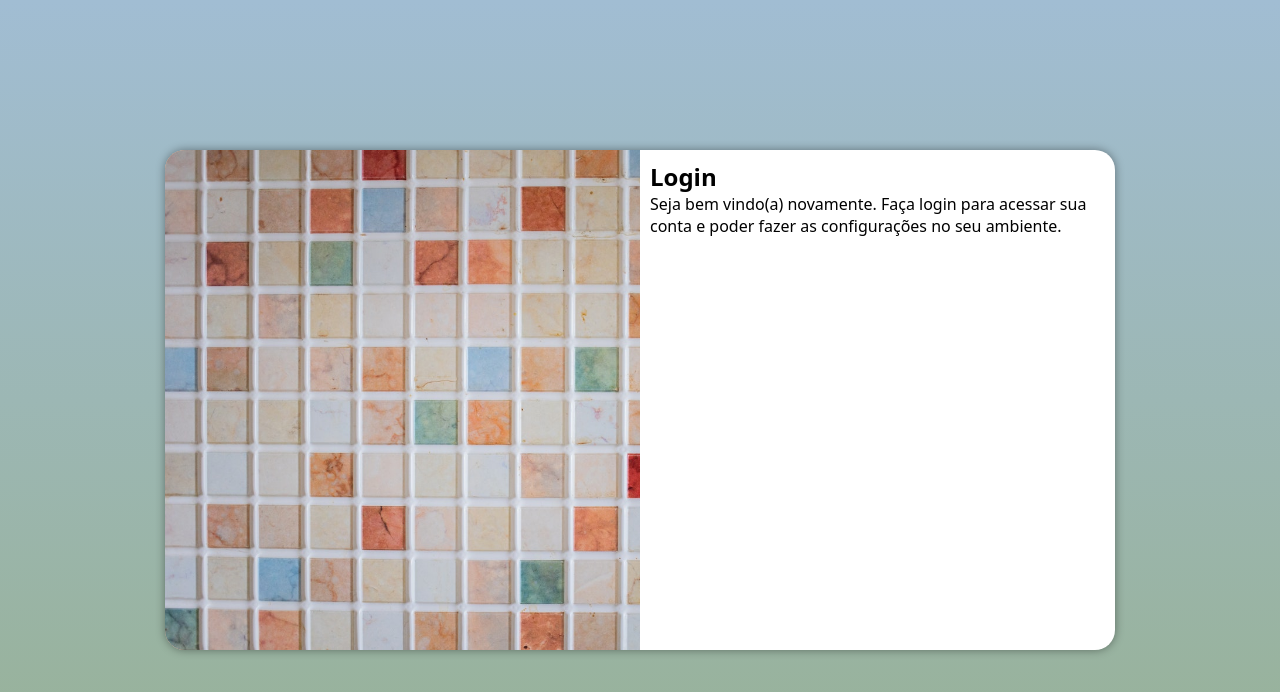
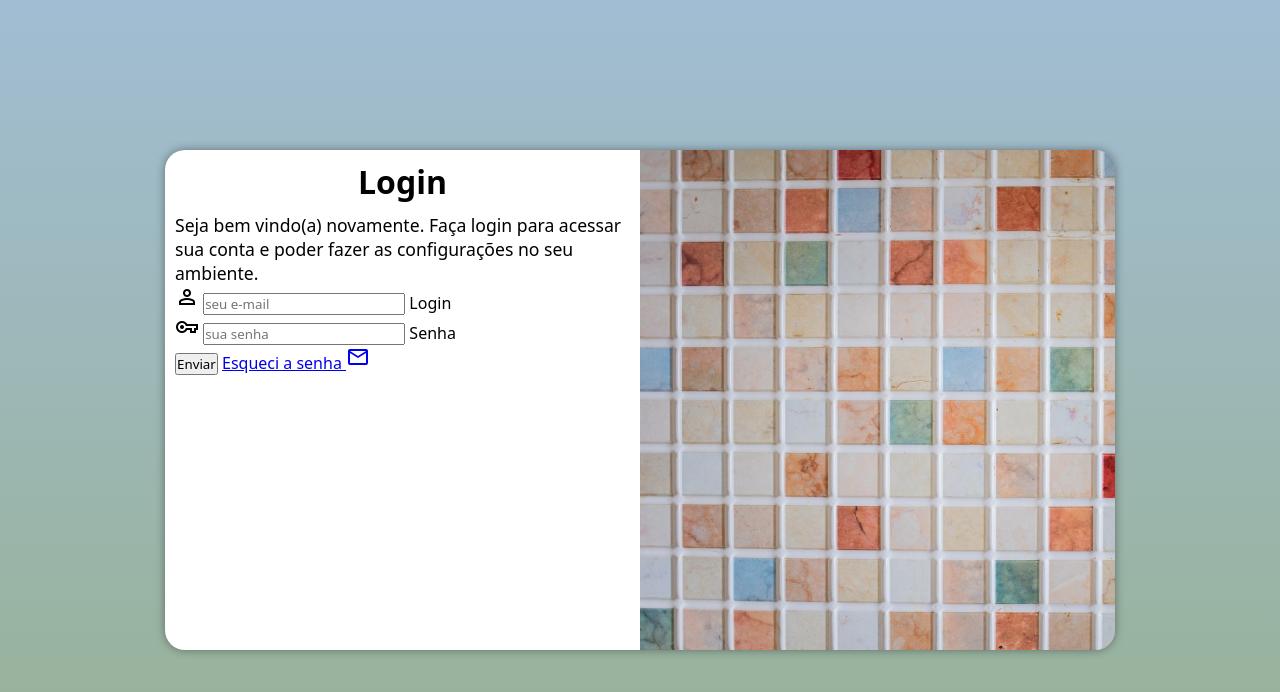
Before and after one commit to biancassantos/projeto-login, a plain HTML site: page index.html in a window 1280 px wide. Drawn offline with nearby package versions, Linux system fonts and the light colour scheme.

Commit message:
formulario criado

```diff
--- a/estilos/media-query.css
+++ b/estilos/media-query.css
@@ -31,13 +31,21 @@
     }
 
     #login > #imagem {
-        float: left;
+        float: right;
         width: 50%;
         height: 100%;
     }
 
     #login > #formulario {
-        float: right;
+        float: left;
         width: 50%;
     }
+
+    #formulario h1 {
+        font-size: 2em;
+    }
+
+    #formulario p {
+        font-size: 1.1em;
+    }
 }
--- a/estilos/style.css
+++ b/estilos/style.css
@@ -59,3 +59,12 @@ main {
     display: block;
     padding: 10px;
 }
+
+#formulario h1 {
+    text-align: center;
+    margin-bottom: 10px;
+}
+
+#formulario p {
+    font-size: .8em;
+}
--- a/index.html
+++ b/index.html
@@ -5,6 +5,7 @@
     <meta http-equiv="X-UA-Compatible" content="IE=edge">
     <meta name="viewport" content="width=device-width, initial-scale=1.0">
     <title>Login</title>
+    <link href="https://fonts.googleapis.com/css2?family=Material+Symbols+Outlined" rel="stylesheet" />
     <link rel="stylesheet" href="estilos/style.css">
     <link rel="stylesheet" href="estilos/media-query.css">
 </head>
@@ -17,8 +18,21 @@
             <div id="formulario">
                 <h1>Login</h1>
                 <p>Seja bem vindo(a) novamente. Faça login para acessar sua conta e poder fazer as configurações no seu ambiente.</p>
-                <form action="login.php" method="post">
-
+                <form action="login.php" method="post" autocomplete="on">
+                    <div class="campo">
+                        <span class="material-symbols-outlined">person</span>
+                        <input type="email" name="login" id="ilogin" placeholder="seu e-mail" autocomplete="email" required>
+                        <label for="ilogin">Login</label>
+                    </div>
+                    <div class="campo">
+                        <span class="material-symbols-outlined">vpn_key</span>
+                        <input type="password" name="senha" id="isenha" placeholder="sua senha" autocomplete="current-password" required minlength="8" maxlength="15">
+                        <label for="isenha">Senha</label>
+                    </div>
+                    <input type="submit" value="Enviar">
+                    <a href="esqueci.html">
+                        Esqueci a senha <span class="material-symbols-outlined">mail</span>
+                    </a>
                 </form>
             </div>
         </section>
```
